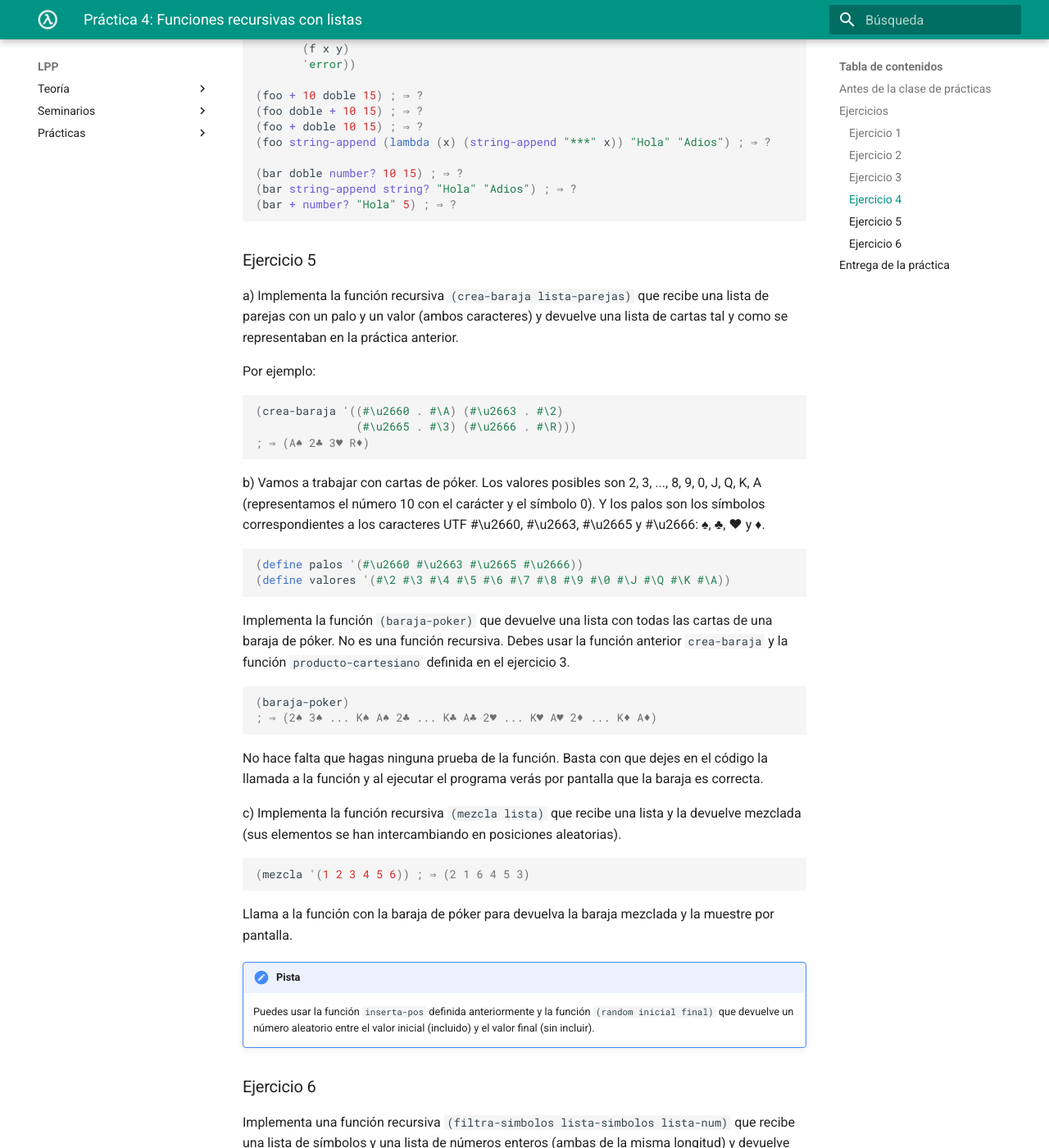
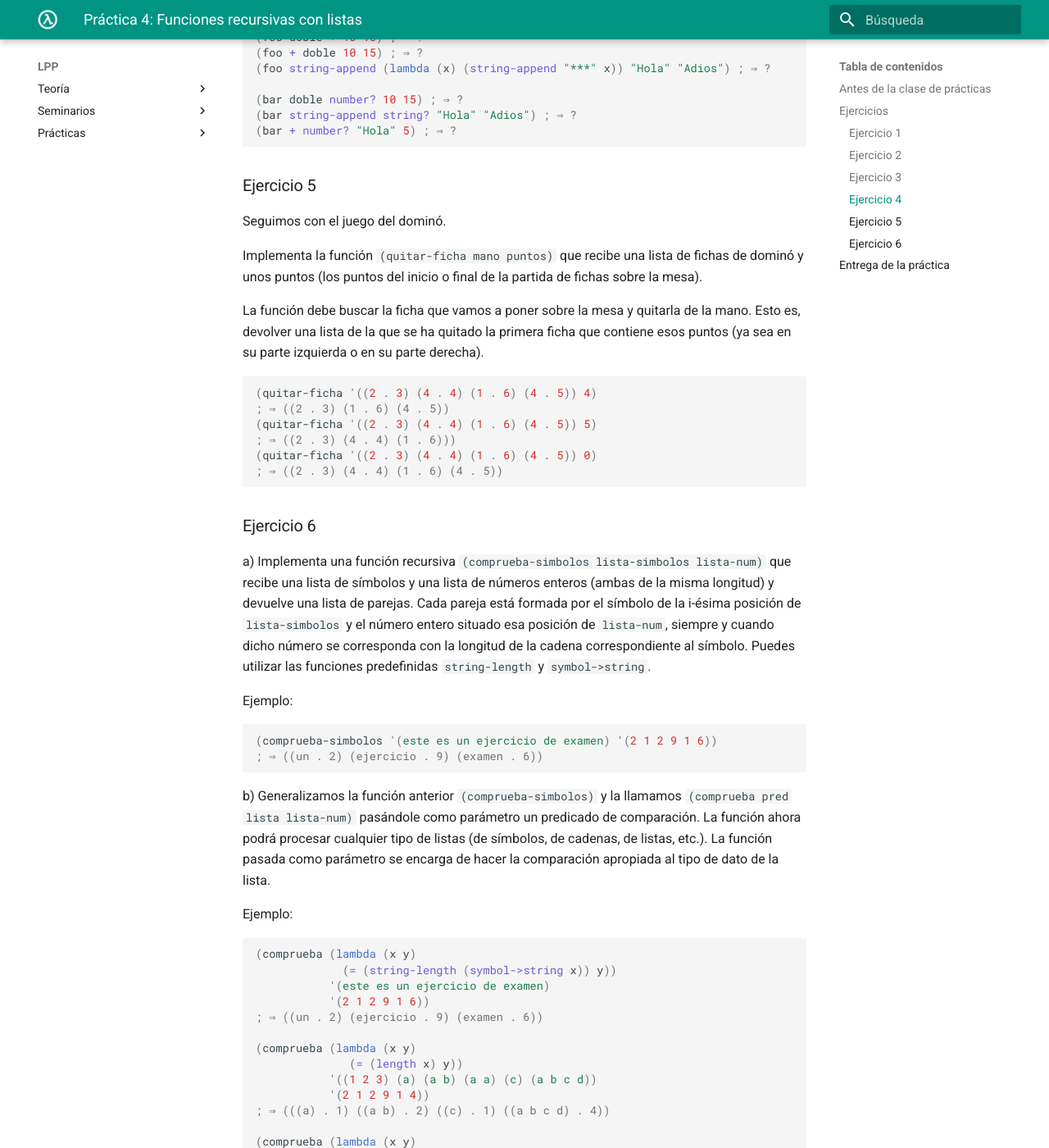
Before and after one commit to domingogallardo/apuntes-lpp, an MkDocs documentation site: the page built from docs/practicas/practica04/practica04.md, in a window 1280 px wide and 1400 px high, scrolled down 4488 px. Shown: the whole window at 82% size. Built offline with MkDocs 1.6.1 and Material for MkDocs 9.7.7, drawn with Linux system fonts in a browser that asks for light colours; some of the changed text lies outside the part shown.

Commit message:
Práctica 4

````diff
--- a/docs/practicas/practica04/practica04.md
+++ b/docs/practicas/practica04/practica04.md
@@ -42,8 +42,28 @@ Ejemplos:
 ; ⇒ (#t #f #t #f)
 ```
 
+b) Vamos a generalizar la solución del ejercicio 4 de la práctica 2 e
+implementar la función recursiva `(cadenas-mayores lista1 lista2)`
+teniendo en cuenta que las listas que recibe tienen un número
+indeterminado de cadenas. En el caso en que una de las listas sea
+mayor que la otra, se deberán añadir todas sus cadenas a la lista
+resultante.
 
-b) Implementa la función recursiva `(inserta-pos dato pos lista)` que
+Ejemplos:
+
+```racket
+(cadenas-mayores '("hola" "que" "tal") '("adios"))
+; ⇒ ("adios" "que" "tal")
+(cadenas-mayores '("hola" "que" "tal") '("meme" "y" "adios"))
+; ⇒
+("hola" "que" "adios")
+(cadenas-mayores '("la" "primera" "práctica" "de" "recursión")
+                 '("confiar" "en" "la" "recursión" "facilita" "su" "resolución"))
+; ⇒
+("confiar" "primera" "práctica" "recursión" "recursión" "su" "resolución")
+```
+
+c) Implementa la función recursiva `(inserta-pos dato pos lista)` que
 recibe un dato, una posición y una lista e inserta el dato en la
 posición indicada de la lista. Si la posición es 0, el dato se inserta
 en cabeza. Suponemos que la posición siempre será positiva y menor o
@@ -56,7 +76,7 @@ Ejemplos:
 (inserta-pos 'b 0 '(a a a a)) ; ⇒ '(b a a a a)
 ```
 
-c) Implementa la función recursiva `(inserta-ordenada n
+d) Implementa la función recursiva `(inserta-ordenada n
 lista-ordenada)` que recibe un número y una lista de números ordenados
 de menor a mayor y devuelve la lista resultante de insertar el número
 `n` en la posición correcta para que la lista siga estando ordenada.
@@ -127,46 +147,20 @@ Como en los anteriores ejercicios, te recomendamos implementar alguna
 función auxiliar.
 
 
-
 ### Ejercicio 3 ###
 
-a) En matemáticas, el conjunto potencia de un conjunto es el conjunto
-formado por todos los subconjuntos del conjunto original. Vamos a
-representar este concepto con listas y diseñar una función recursiva
-que lo implemente.
-
-Dada una lista de elementos, podemos representar su conjunto potencia
-como la lista de todas las sublistas posibles formadas con elementos
-de la lista original.
+a) Implementa la función recursiva `(mueve-al-principio lista dato)` que recibe una lista y un
+dato que está contenido en la lista. La función debe devolver la lista resultante de
+mover la primera aparición del dato al comienzo de la lista, dejando el resto de la lista
+sin modificar. Suponemos que el dato que se pasa como parámetro está contenido en la lista.
 
 Ejemplo:
 
 ```racket
-(conjunto-potencia '(1 2 3))
-; ⇒ ((1 2 3) (1 2) (1 3) (1) (2 3) (2) (3) ())
+(mueve-al-principio '(a b e c d e f) 'e) ; ⇒ (e a b c d e f)
+(mueve-al-principio '(a b c d e f g) 'a) ; ⇒ (a b c d e f g))
 ```
 
-Implementa la función recursiva `(conjunto-potencia lista)` que
-devuelva el conjunto potencia de la lista original.
-
-Algunas pistas:
-
-- El conjunto potencia de una lista vacía es una lista con la lista
-  vacía como único elemento.
-- El conjunto potencia de una lista se puede construir como se muestra
-  en el siguiente ejemplo:
-
-
-   ```text
-   (conjunto-potencia '(1 2 3)) = ((1 2 3) (1 2) (1 3) (1)) +
-                                  ((2 3) (2) (3) ())
-   ```
-
-    Calculamos con una llamada recursiva el conjunto potencia de la
-    lista sin el primer elemento: `((2 3) (2) (3) ())` y unimos a la
-    cabeza de esta lista la lista resultante de añadir el primer
-    elemento de la lista original (el `1`) a todas las sublistas de
-    esta lista potencia: `((1 2 3) (1 2) (1 3) (1))`.
 
 b) Implementa la función recursiva `(producto-cartesiano lista1
 lista2)` que devuelva una lista con todas las parejas resultantes de
@@ -251,66 +245,31 @@ respuesta era correcta.
 (bar + number? "Hola" 5) ; ⇒ ?
 ```
 
-
-
 ### Ejercicio 5 ###
 
-a) Implementa la función recursiva `(crea-baraja lista-parejas)` que
-recibe una lista de parejas con un palo y un valor (ambos caracteres)
-y devuelve una lista de cartas tal y como se representaban en la
-práctica anterior.
+Seguimos con el juego del dominó.
 
-Por ejemplo:
+Implementa la función `(quitar-ficha mano puntos)` que recibe una
+lista de fichas de dominó y unos puntos (los puntos del inicio o final
+de la partida de fichas sobre la mesa).
+
+La función debe buscar la ficha que vamos a poner sobre la mesa y
+quitarla de la mano. Esto es, devolver una lista de la que se ha
+quitado la primera ficha que contiene esos puntos (ya sea en su parte
+izquierda o en su parte derecha).
 
 ```racket
-(crea-baraja '((#\u2660 . #\A) (#\u2663 . #\2)
-               (#\u2665 . #\3) (#\u2666 . #\R)))
-; ⇒ (A♠ 2♣ 3♥ R♦)
+(quitar-ficha '((2 . 3) (4 . 4) (1 . 6) (4 . 5)) 4)
+; ⇒ ((2 . 3) (1 . 6) (4 . 5))
+(quitar-ficha '((2 . 3) (4 . 4) (1 . 6) (4 . 5)) 5)
+; ⇒ ((2 . 3) (4 . 4) (1 . 6)))
+(quitar-ficha '((2 . 3) (4 . 4) (1 . 6) (4 . 5)) 0)
+; ⇒ ((2 . 3) (4 . 4) (1 . 6) (4 . 5))
 ```
-
-b) Vamos a trabajar con cartas de póker. Los valores posibles son 2,
-3, ..., 8, 9, 0, J, Q, K, A (representamos el número 10 con el carácter y
-el símbolo 0). Y los palos son los símbolos correspondientes a los
-caracteres UTF #\u2660, #\u2663, #\u2665 y #\u2666: ♠, ♣, ♥ y ♦.
-
-```racket
-(define palos '(#\u2660 #\u2663 #\u2665 #\u2666))
-(define valores '(#\2 #\3 #\4 #\5 #\6 #\7 #\8 #\9 #\0 #\J #\Q #\K #\A))
-```
-
-Implementa la función `(baraja-poker)` que devuelve una lista con
-todas las cartas de una baraja de póker. No es una función
-recursiva. Debes usar la función anterior `crea-baraja` y la función
-`producto-cartesiano` definida en el ejercicio 3.
-
-```racket
-(baraja-poker)
-; ⇒ (2♠ 3♠ ... K♠ A♠ 2♣ ... K♣ A♣ 2♥ ... K♥ A♥ 2♦ ... K♦ A♦)
-```
-
-No hace falta que hagas ninguna prueba de la función. Basta con que
-dejes en el código la llamada a la función y al ejecutar el programa
-verás por pantalla que la baraja es correcta.
-
-c) Implementa la función recursiva `(mezcla lista)` que recibe una lista
-y la devuelve mezclada (sus elementos se han intercambiando en
-posiciones aleatorias).
-
-```racket
-(mezcla '(1 2 3 4 5 6)) ; ⇒ (2 1 6 4 5 3)
-```
-
-Llama a la función con la baraja de póker para devuelva la baraja
-mezclada y la muestre por pantalla.
-
-!!! Hint "Pista"
-    Puedes usar la función `inserta-pos` definida anteriormente y la
-    función `(random inicial final)` que devuelve un número aleatorio
-    entre el valor inicial (incluido) y el valor final (sin incluir).
 
 ### Ejercicio 6 ###
 
-Implementa una función recursiva `(filtra-simbolos lista-simbolos
+a) Implementa una función recursiva `(comprueba-simbolos lista-simbolos
 lista-num)` que recibe una lista de símbolos y una lista de números
 enteros (ambas de la misma longitud) y devuelve una lista de
 parejas. Cada pareja está formada por el símbolo de la i-ésima
@@ -322,8 +281,37 @@ funciones predefinidas `string-length` y `symbol->string`.
 Ejemplo:
 
 ```racket
-(filtra-simbolos '(este es un ejercicio de examen) '(2 1 2 9 1 6))
+(comprueba-simbolos '(este es un ejercicio de examen) '(2 1 2 9 1 6))
 ; ⇒ ((un . 2) (ejercicio . 9) (examen . 6))
+```
+
+b) Generalizamos la función anterior `(comprueba-simbolos)` y la llamamos
+`(comprueba pred lista lista-num)` pasándole como parámetro un predicado
+de comparación. La función ahora podrá procesar cualquier tipo de
+listas (de símbolos, de cadenas, de listas, etc.). La función pasada
+como parámetro se encarga de hacer la comparación apropiada al tipo de
+dato de la lista.
+
+Ejemplo:
+
+```racket
+(comprueba (lambda (x y)
+             (= (string-length (symbol->string x)) y))
+           '(este es un ejercicio de examen)
+           '(2 1 2 9 1 6))
+; ⇒ ((un . 2) (ejercicio . 9) (examen . 6))
+
+(comprueba (lambda (x y)
+              (= (length x) y))
+           '((1 2 3) (a) (a b) (a a) (c) (a b c d))
+           '(2 1 2 9 1 4))
+; ⇒ (((a) . 1) ((a b) . 2) ((c) . 1) ((a b c d) . 4))
+
+(comprueba (lambda (x y)
+              (= (string-length x) y))
+           '("aui" "a" "ae" "aa" "c" "aeiou")
+           '(2 1 2 9 1 5))
+; ⇒ (("a" . 1) ("ae" . 2) ("c" . 1) ("aeiou" . 5))
 ```
 
 ## Entrega de la práctica
````
